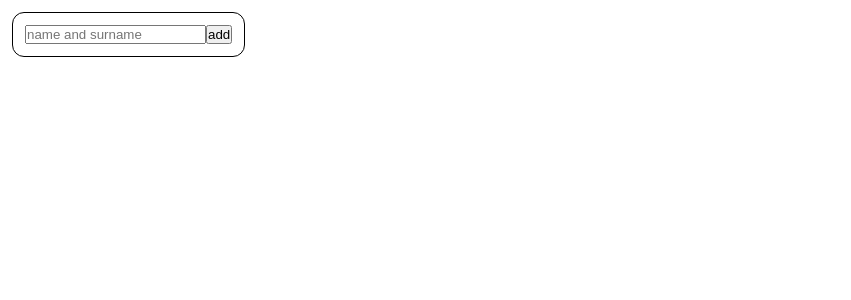
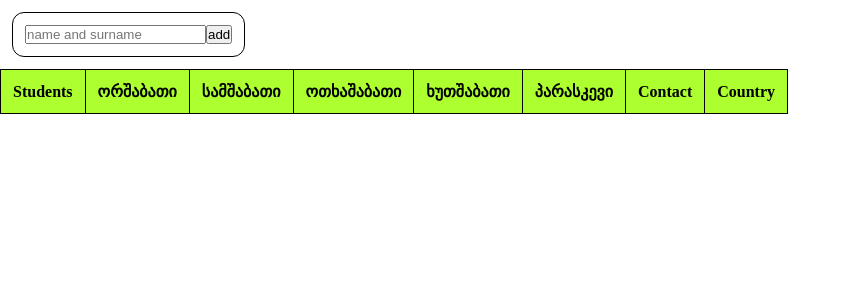
Before and after one commit to Ilonapolit/school-journal-project, a React (Vite) app: page / in a window 1280 px wide. Shown: the top 300 px of the page, without its empty margins (0-851 px from the left). Built offline with nearby package versions, Linux system fonts and the light colour scheme.

Commit message:
tableheader

```diff
--- a/src/App.jsx
+++ b/src/App.jsx
@@ -1,12 +1,35 @@
 import { CreateUser } from "./features/CreateUser"
 import {SApp,STable} from "./App.styled"
+import { TableHeader } from "./features/TableHeader"
 function App() {
 
 
   return (
     <SApp>
      <CreateUser/>
-     <STable/>
+     <STable>
+
+    <TableHeader/>
+  {/* <tr>
+    <th>Students</th>
+    <th>Contact</th>
+    <th>Country</th>
+  </tr>
+  <tr>
+    <td>Alfreds Futterkiste</td>
+    <td>Maria Anders</td>
+    <td>Germany</td>
+  </tr>
+  <tr>
+    <td>Centro comercial Moctezuma</td>
+    <td>Francisco Chang</td>
+    <td>Mexico</td>
+  </tr> */}
+
+
+
+
+      </STable>
     </SApp>
   )
 }
--- a/src/App.styled.js
+++ b/src/App.styled.js
@@ -3,4 +3,21 @@ import styled from "styled-components";
 export const SApp =styled.div`
 `
 
-export const STable = styled.table``;
+export const STable = styled.table`
+border-collapse:collapse;
+
+td,th {
+   border:1px solid black;
+   padding:12px;
+
+}
+
+tr:nth-child(even){background-color: #f2f2f2;}
+
+th {
+    padding-top:12px;
+    padding-bottom:12px;
+    text-align:left;
+    background-color:greenyellow;
+}
+`;
--- /dev/null
+++ b/src/features/TableHeader/TableHeader.jsx
@@ -0,0 +1,16 @@
+import React, {useContext} from 'react'
+import { GlobalContext } from '../../GlobalContext.jsx/GlobalContext'
+
+export function TableHeader  () {
+    const {chapters} = useContext(GlobalContext)
+  return (
+    <tr>
+    <th>Students</th>
+    {chapters?.map(chapter=>{
+        return <th key={chapter.id}>{chapter.name}</th>
+    })}
+    <th>Contact</th>
+    <th>Country</th>
+  </tr>
+  )
+}
--- /dev/null
+++ b/src/features/TableHeader/index.js
@@ -0,0 +1 @@
+export {TableHeader} from "./TableHeader"
```
